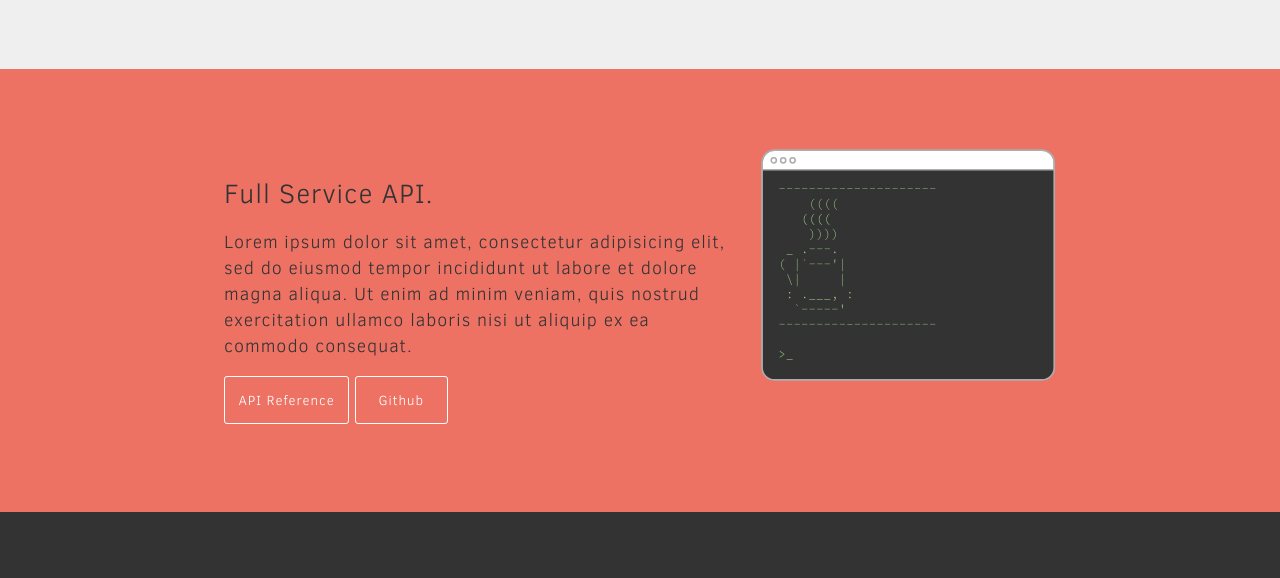
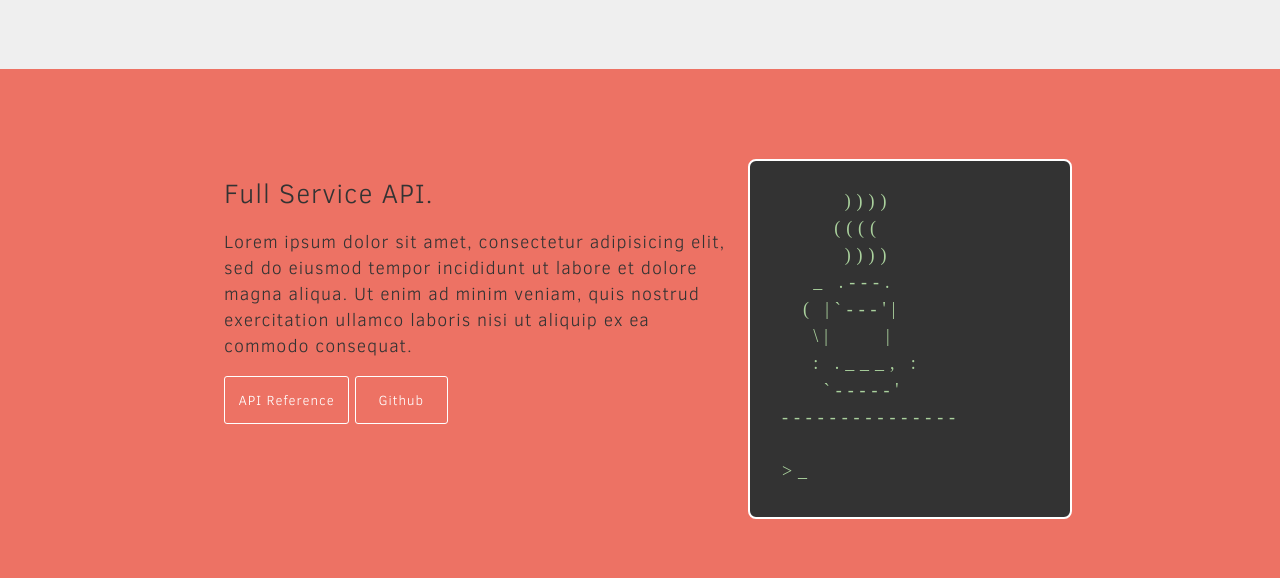
Before and after one commit to esripdx/coffeetime.io, a website: page build/index.html in a window 1280 px wide. Shown: the part 1736-2314 px from the top of the page. Drawn offline with Linux system fonts and the light colour scheme; a web font is replaced by a local one.

Commit message:
add code block coffee console

```diff
--- a/build/index.html
+++ b/build/index.html
@@ -7,6 +7,7 @@
     <title>Coffee Time</title>
     <link rel="shortcut icon" href="/assets/img/favicon.ico">
     <link type="text/css" rel="stylesheet" href="/assets/css/screen.css">
+
     <!--[if lt IE 9]>
       <script src="//cdnjs.cloudflare.com/ajax/libs/selectivizr/1.0.2/selectivizr-min.js" type="text/javascript"></script>
       <script src="//html5shiv.googlecode.com/svn/trunk/html5.js" type="text/javascript"></script>
@@ -77,7 +78,18 @@
             <a href="#" class="btn clear-red">Github</a>
           </article>
           <figure class="illustration-right">
-            <img src="/assets/img/terminal.svg" alt="Coffee Time Terminal">
+<pre class="console-coffee"><code>
+      ))))
+     ((((
+      ))))
+   _ .---.
+  ( |`---'|
+   \|     |
+   : .___, :
+    `-----'
+---------------
+
+><span class="blink">_</span></code></pre>
           </figure>
         </div>
       </section>
```
